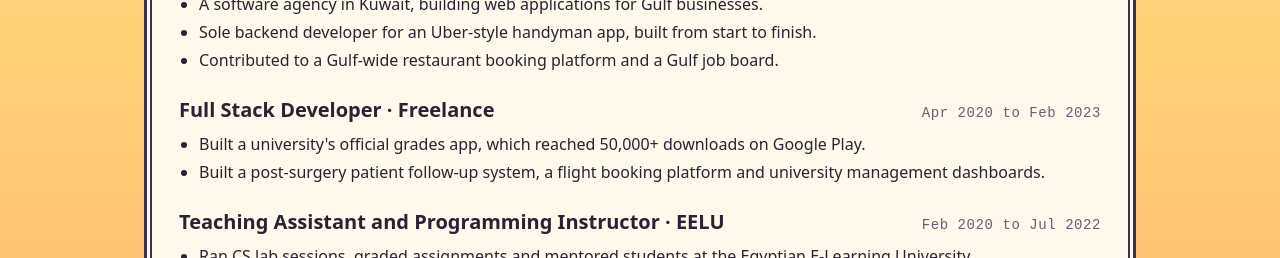
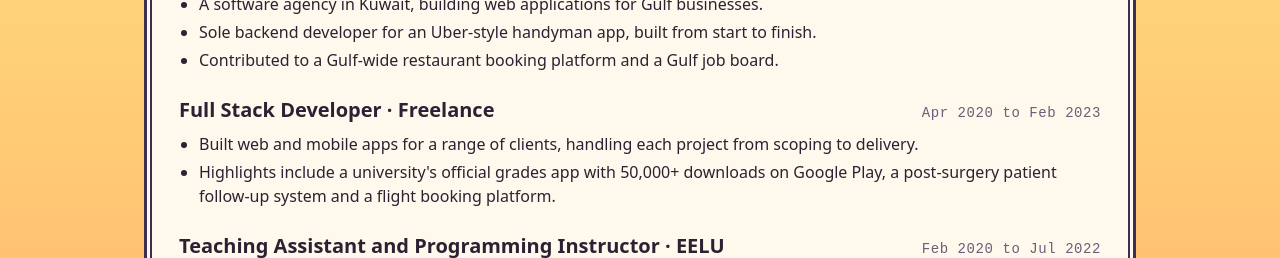
Before and after one commit to abdelrahmansafwat/asafwat, a Nuxt app: page / in a window 1280 px wide. Shown: the part 1980-2238 px from the top of the page. Built offline with nearby package versions, Linux system fonts and the light colour scheme; no server answers; a web font is replaced by a local one.

Commit message:
content: update experience section with refined project descriptions and highlights

```diff
--- a/app/data/site.ts
+++ b/app/data/site.ts
@@ -67,8 +67,8 @@ export const experience = [
     company: 'Freelance',
     period: 'Apr 2020 to Feb 2023',
     points: [
-      "Built a university's official grades app, which reached 50,000+ downloads on Google Play.",
-      'Built a post-surgery patient follow-up system, a flight booking platform and university management dashboards.',
+      'Built web and mobile apps for a range of clients, handling each project from scoping to delivery.',
+      "Highlights include a university's official grades app with 50,000+ downloads on Google Play, a post-surgery patient follow-up system and a flight booking platform.",
     ],
   },
   {
```
